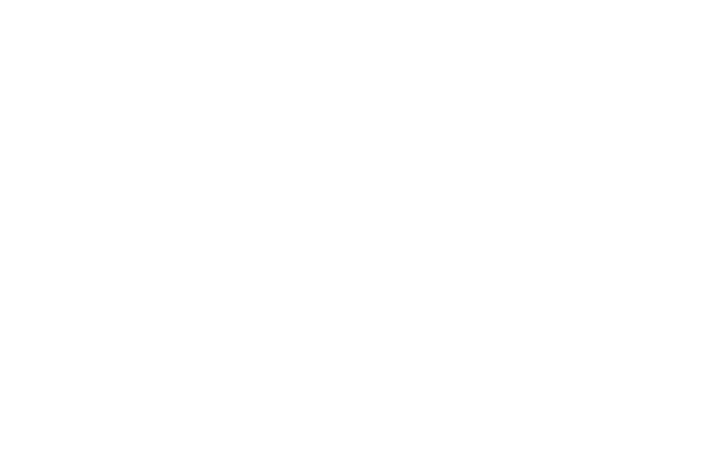
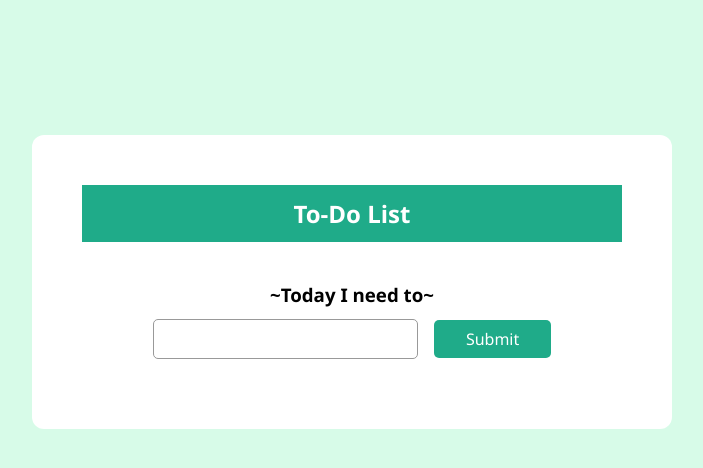
Before and after one commit to dts-kominfo-rea2a/challenge-08-manchoydotid, a website: page index.html in a window 1280 px wide. Shown: the whole page, without its empty margins (288-991 px from the left). Drawn offline with Linux system fonts and the light colour scheme.

Commit message:
feat: unorder list

```diff
--- a/index.html
+++ b/index.html
@@ -4,19 +4,33 @@
     <meta charset="UTF-8" />
     <meta http-equiv="X-UA-Compatible" content="IE=edge" />
     <meta name="viewport" content="width=device-width, initial-scale=1.0" />
+    <link rel="stylesheet" href="style.css" />
     <title>Challenge - DOM</title>
   </head>
   <body>
     <div id="app">
       <!-- TODO: Buatlah sebuah header dengan id todo-title -->
       <!-- TODO: Buatlah sebuah subtitle dengan id todo-subtitle -->
+      <header id="title">
+        <h2>To-Do List</h2>
+      </header>
+      <div id="todo-subtitle">
+        <h3>~Today I need to~</h3>
+      </div>
 
       <!-- Section: input -->
       <!-- TODO: Buatlah sebuah input bertipe text dengan id todo-input -->
       <!-- TODO: Buatlah sebuah button dengan id todo-submit -->
+      <section id="input">
+        <input type="text" id="todo-input" />
+        <button id="todo-submit">Submit</button>
+      </section>
 
       <!-- Section output -->
       <!-- TODO: Buatlah sebuah <ul> dengan id todo-output -->
+      <section id="output">
+        <ul id="todo-output"></ul>
+      </section>
     </div>
 
     <!-- ! Untuk tantangan ini, script jangan diubah ke external js yah ! -->
@@ -25,17 +39,34 @@
       let button;
       let input;
       let output;
+      let toDo;
 
       // TODO: Buatlah sebuah fungsi dengan nama fnClickHandler
       // Fungsi yang digunakan untuk menambahkan tulisan
       // Jangan ubah cara deklarasi fungsinya, cukup isi saja
-      function fnClickHandler(toDoItem) {}
+      function fnClickHandler(toDoItem) {
+        input = document.getElementById("todo-input").value;
+        toDo = document.createTextNode(input);
+
+        output = document.createElement("li");
+        output.appendChild(toDo);
+
+        document.getElementById("todo-output").append(output);
+      }
 
       // TODO: register event onclick / addEventListener untuk button
       // akan menjalankan fungsi fnClickHandler
+      button = document.getElementById("todo-submit");
+      button.addEventListener("click", fnClickHandler);
 
       // TODO: register event onkeypress / addEventListener untuk input
       // sehingga saat di input ditekan enter akan menjalankan fungsi fnClickHandler juga
+      input = document.getElementById("todo-input");
+      input.addEventListener("keypress", function (event) {
+        if (event.key === "Enter") {
+          fnClickHandler();
+        }
+      });
     </script>
   </body>
 </html>
--- /dev/null
+++ b/style.css
@@ -0,0 +1,54 @@
+* {
+  margin: 0;
+  padding: 0;
+  box-sizing: border-box;
+  font-family: "Segoe UI", Tahoma, Geneva, Verdana, sans-serif;
+}
+body {
+  background: #d7fbe8;
+}
+#app {
+  max-width: 50%;
+  margin: 135px auto;
+  padding: 50px;
+  background: #fff;
+  border-radius: 12px;
+}
+#title {
+  text-align: center;
+  background: #1fab89;
+  color: #fff;
+  padding: 12px;
+  margin-bottom: 40px;
+}
+#todo-subtitle {
+  text-align: center;
+  margin-bottom: 12px;
+}
+#input {
+  text-align: center;
+  margin-bottom: 20px;
+}
+#input input {
+  border-radius: 5px;
+  padding: 8px 16px;
+  font-size: 16px;
+  border: 1px solid #999;
+  outline: none;
+}
+#input button {
+  outline: none;
+  border: none;
+  background: #1fab89;
+  font-size: 16px;
+  padding: 8px 32px;
+  border-radius: 5px;
+  color: #fff;
+  margin-left: 12px;
+}
+#output {
+  display: flex;
+}
+#output li {
+  margin-bottom: 18px;
+}
```
